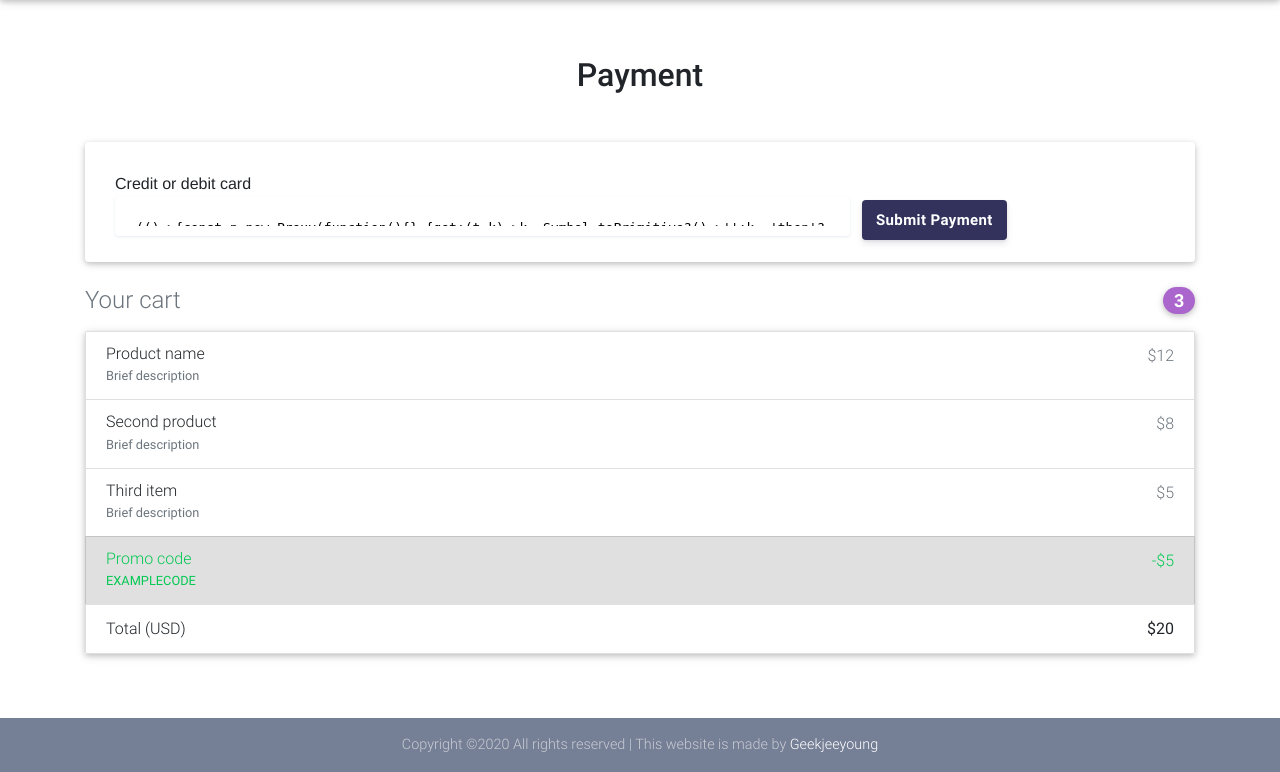
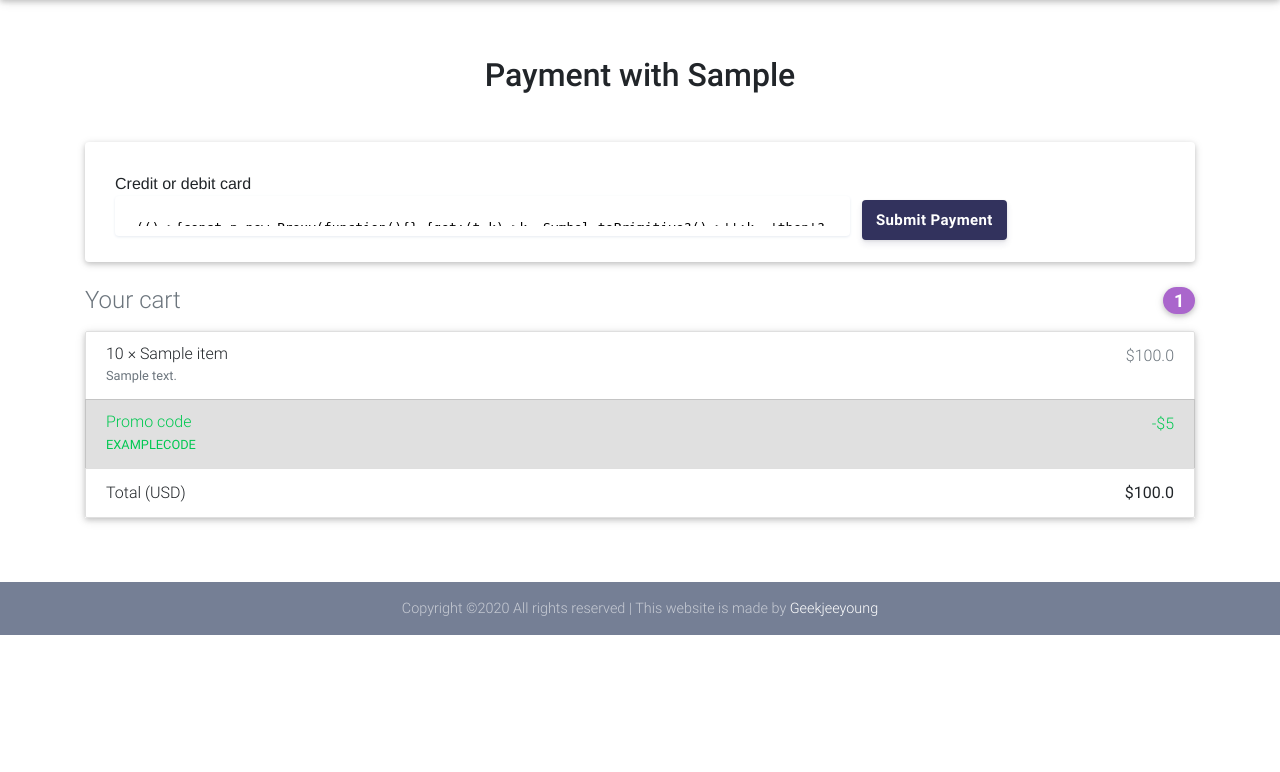
Before and after one commit to hancandice/eshop, a Django app: template templates/payment.html in a window 1280 px wide. Shown: the part 64-836 px from the top of the page. After the commit the page ends 699 px from the top, so only its background shows below. Run offline with Django 3.2, Linux system fonts and the light colour scheme; the template is opened without the code that fills it: values that come from a table or form of the project are taken from there, others are empty; tables that the repository leaves empty hold one stand-in row (values such as "Sample post"); some libraries are stand-ins or nearby versions.

Commit message:
Edit payment_option feature

```diff
--- a/core/forms.py
+++ b/core/forms.py
@@ -3,8 +3,8 @@
 from django_countries.widgets import CountrySelectWidget
 
 PAYMENT_CHOICES = (
-    ("S", "Stripe"),
-    ("P", "PayPal"),
+    ("Stripe", "Stripe"),
+    ("PayPal", "PayPal"),
 )
 
 
--- a/core/models.py
+++ b/core/models.py
@@ -84,6 +84,7 @@
         'BillingAddress', on_delete=models.SET_NULL, blank=True, null=True)
     payment = models.ForeignKey(
         'Payment', on_delete=models.SET_NULL, blank=True, null=True)
+    payment_option = models.CharField(max_length=50, blank=True, null=True)
 
     def __str__(self):
         return self.user.username
--- a/templates/payment.html
+++ b/templates/payment.html
@@ -100,7 +100,7 @@
 <main>
   <div class="container wow fadeIn">
     <!-- Heading -->
-    <h2 class="my-5 h2 text-center">Payment</h2>
+    <h2 class="my-5 h2 text-center">Payment with {{ order.payment_option }}</h2>
 
     <!--Grid row-->
     <div class="row">
@@ -189,38 +189,28 @@
         <!-- Heading -->
         <h4 class="d-flex justify-content-between align-items-center mb-3">
           <span class="text-muted">Your cart</span>
-          <span class="badge badge-secondary badge-pill">3</span>
+          <span class="badge badge-secondary badge-pill"
+            >{{ order.items.count }}</span
+          >
         </h4>
 
         <!-- Cart -->
         <ul class="list-group mb-3 z-depth-1">
+          {% for order_item in order.items.all %}
           <li
             class="list-group-item d-flex justify-content-between lh-condensed"
           >
             <div>
-              <h6 class="my-0">Product name</h6>
-              <small class="text-muted">Brief description</small>
+              <h6 class="my-0">
+                {{ order_item.quantity }} × {{ order_item.item.title }}
+              </h6>
+              <small class="text-muted"
+                >{{ order_item.item.description }}</small
+              >
             </div>
-            <span class="text-muted">$12</span>
+            <span class="text-muted">${{ order_item.get_final_price }}</span>
           </li>
-          <li
-            class="list-group-item d-flex justify-content-between lh-condensed"
-          >
-            <div>
-              <h6 class="my-0">Second product</h6>
-              <small class="text-muted">Brief description</small>
-            </div>
-            <span class="text-muted">$8</span>
-          </li>
-          <li
-            class="list-group-item d-flex justify-content-between lh-condensed"
-          >
-            <div>
-              <h6 class="my-0">Third item</h6>
-              <small class="text-muted">Brief description</small>
-            </div>
-            <span class="text-muted">$5</span>
-          </li>
+          {% endfor %}
           <li class="list-group-item d-flex justify-content-between bg-light">
             <div class="text-success">
               <h6 class="my-0">Promo code</h6>
@@ -230,7 +220,7 @@
           </li>
           <li class="list-group-item d-flex justify-content-between">
             <span>Total (USD)</span>
-            <strong>$20</strong>
+            <strong>${{ order.get_total }}</strong>
           </li>
         </ul>
         <!-- Cart -->
```
Also changed, not shown: core/views.py (+15 -5 lines), core/migrations/0017_order_payment_option.py (added).
